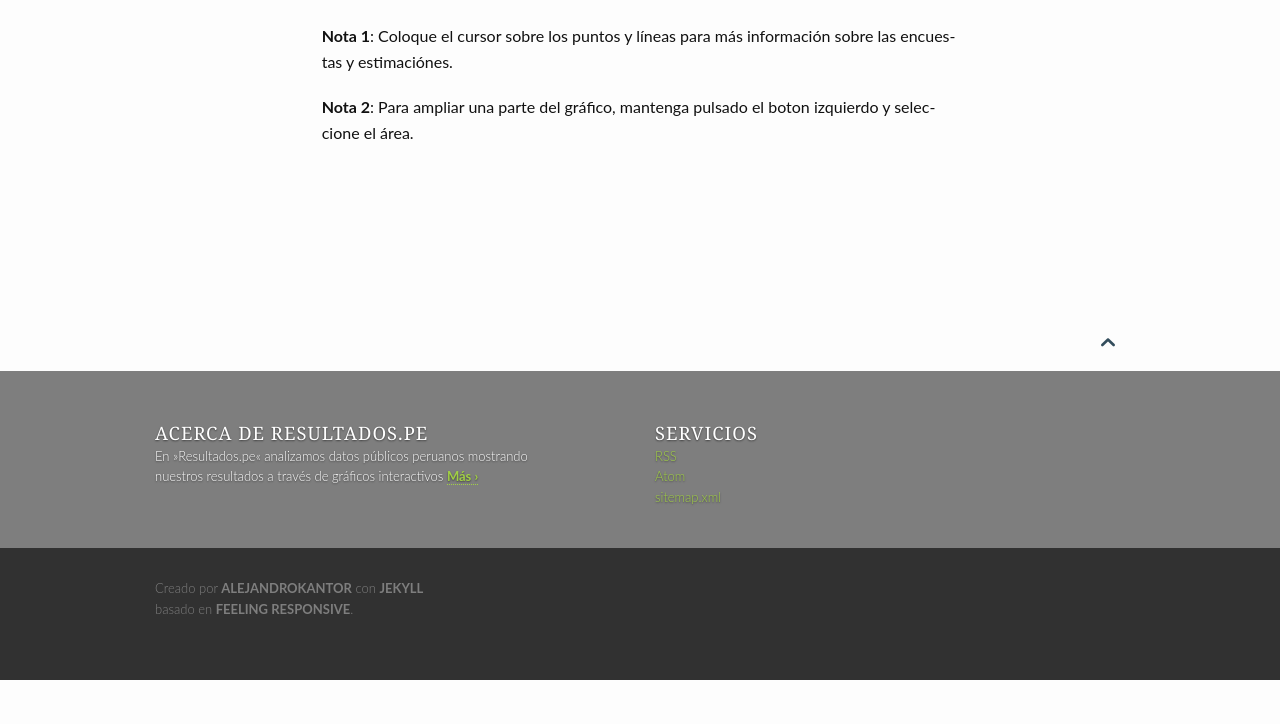
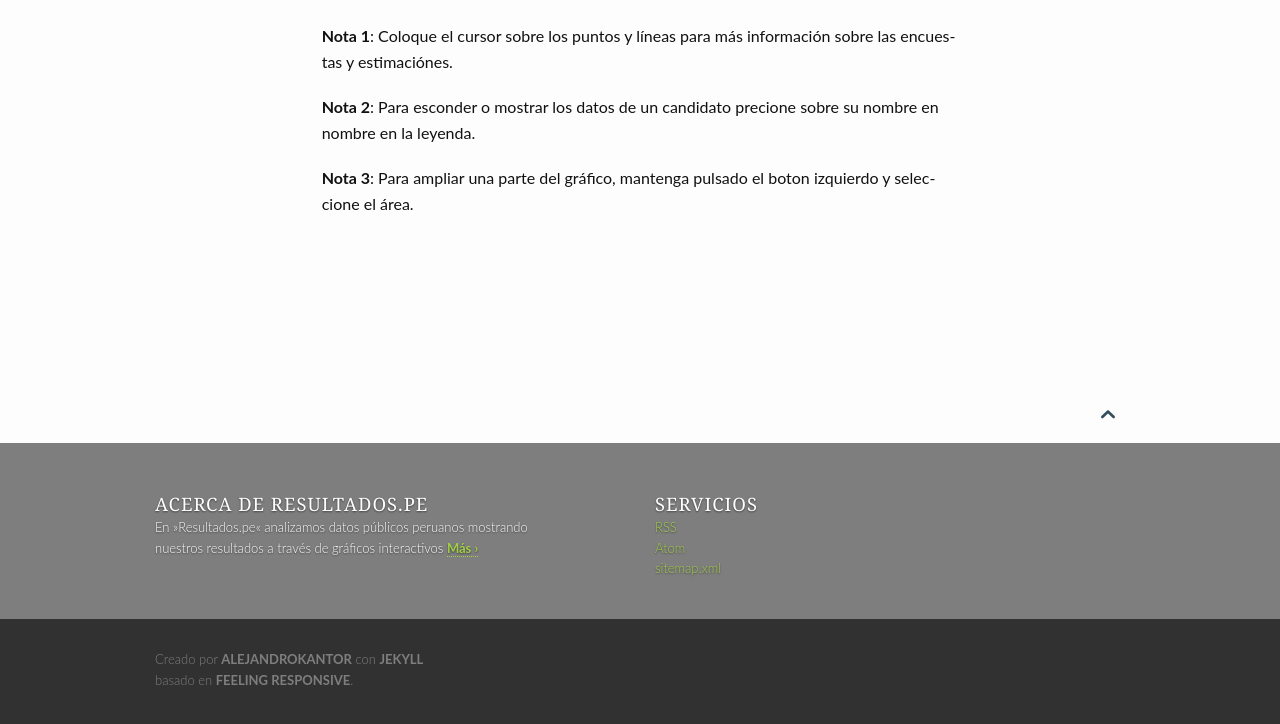
Before and after one commit to AlejandroKantor/resultados_pe, a Jekyll site: the page built from _posts/2015-12-30-Elecciones-presidenciales-2016.md, in a window 1280 px wide and 900 px high, scrolled down 979 px, cut to the strip 163-887 px from the top of the window. Built offline with Jekyll 4.4.1, drawn with Linux system fonts in a browser that asks for light colours; before the commit the page ends 1822 px from its top, so only the background shows below that.

Commit message:
detalles grafico encuestas

```diff
--- a/_posts/2015-12-30-Elecciones-presidenciales-2016.md
+++ b/_posts/2015-12-30-Elecciones-presidenciales-2016.md
@@ -37,5 +37,7 @@ $('.myIframe').css('height', $(window).height()+'px');
 </script>
 __Nota 1__: Coloque el cursor sobre los puntos y líneas para más información sobre las encuestas y estimaciónes.
 
-__Nota 2__: Para ampliar una parte del gráfico, mantenga pulsado el boton izquierdo y seleccione el área.
+__Nota 2__: Para esconder o mostrar los datos de un candidato precione sobre su nombre en nombre en la leyenda.
+
+__Nota 3__: Para ampliar una parte del gráfico, mantenga pulsado el boton izquierdo y seleccione el área.
 <!--<iframe height="600" id="igraph" scrolling="no" seamless="seamless" src="https://plot.ly/~AlejandroKantor/202.embed" width="800" frameBorder="0"></iframe> -->
--- a/_source/2015-12-30-Elecciones-presidenciales-2016.Rmd
+++ b/_source/2015-12-30-Elecciones-presidenciales-2016.Rmd
@@ -39,5 +39,7 @@ $('.myIframe').css('height', $(window).height()+'px');
 </script>
 __Nota 1__: Coloque el cursor sobre los puntos y líneas para más información sobre las encuestas y estimaciónes.
 
-__Nota 2__: Para ampliar una parte del gráfico, mantenga pulsado el boton izquierdo y seleccione el área.
+__Nota 2__: Para esconder o mostrar los datos de un candidato precione sobre su nombre en nombre en la leyenda.
+
+__Nota 3__: Para ampliar una parte del gráfico, mantenga pulsado el boton izquierdo y seleccione el área.
 <!--<iframe height="600" id="igraph" scrolling="no" seamless="seamless" src="https://plot.ly/~AlejandroKantor/202.embed" width="800" frameBorder="0"></iframe> -->
```
